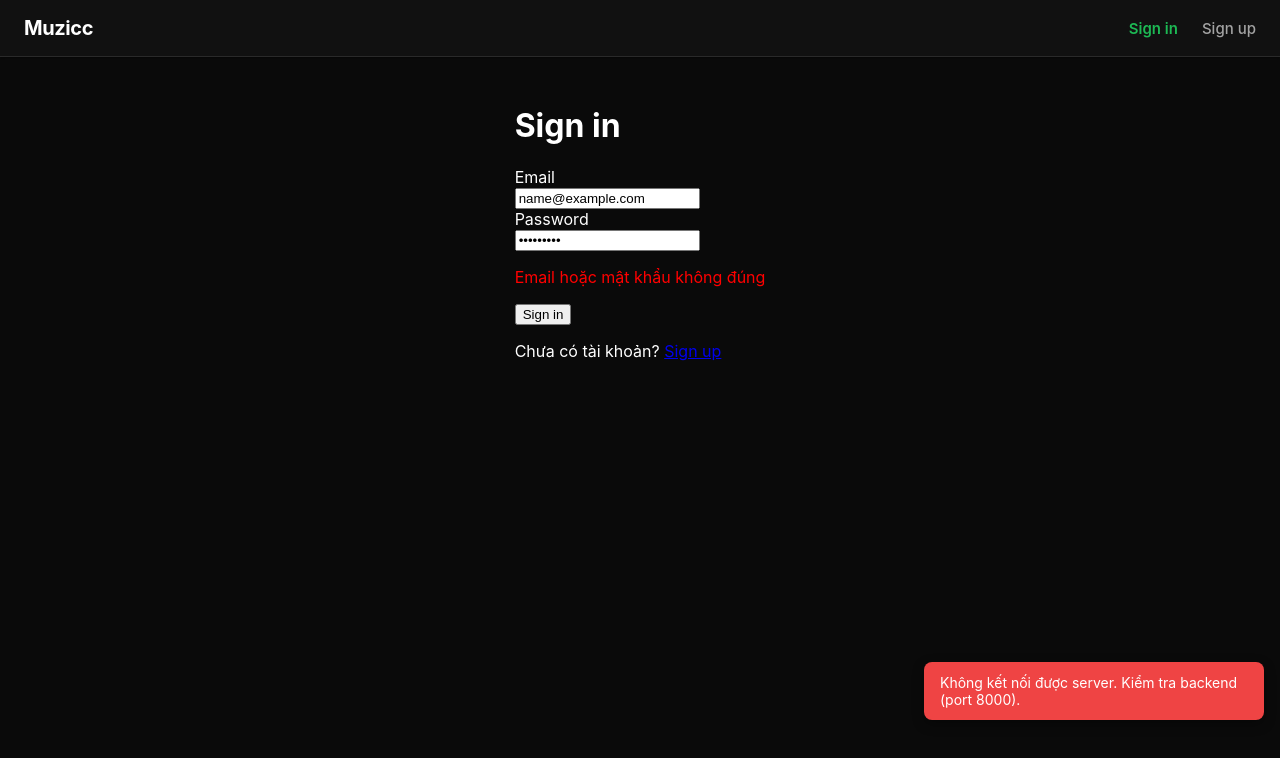
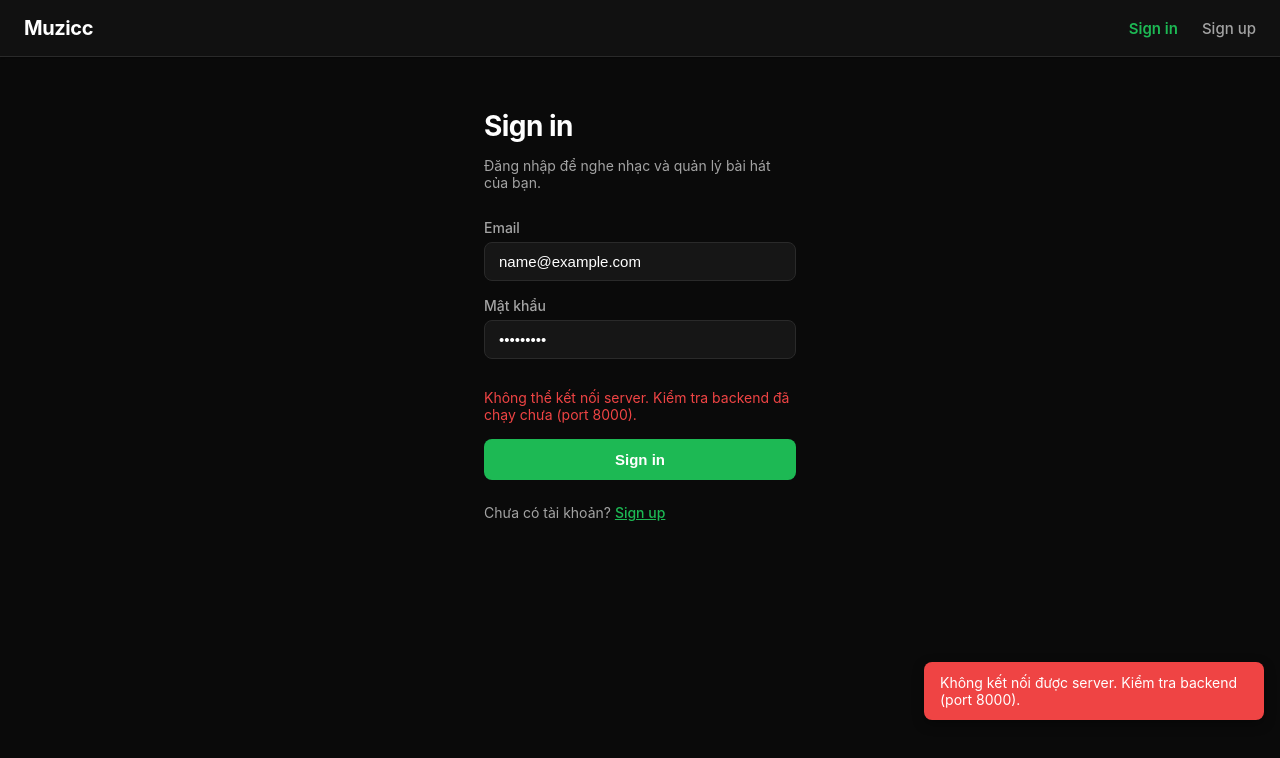
Before and after one commit to taipham2710/Muzicc, a React app in the folder frontend/: page /login in a window 1280 px wide. Both pictures are taken after typing "name@example.com", "Sample123" into the empty fields and a click on the button "Sign in". Shown: the top 758 px of the page. Built offline with nearby package versions, Linux system fonts and the light colour scheme; no server answers; the HTML template or start-up script is replaced by a standard one.

Commit message:
style(Login): form UX and validation

```diff
--- a/frontend/src/pages/Login.tsx
+++ b/frontend/src/pages/Login.tsx
@@ -1,11 +1,29 @@
 import { useState } from "react";
-import { useNavigate } from "react-router-dom";
+import { useNavigate, Link } from "react-router-dom";
 import { api } from "../services/api";
 import { useAuthStore } from "../stores/auth.store";
 
+const formStyle: React.CSSProperties = {
+  maxWidth: 360,
+  margin: "0 auto",
+  padding: 24,
+};
+
+const labelStyle: React.CSSProperties = {
+  display: "block",
+  marginBottom: 6,
+  fontSize: 14,
+  fontWeight: 500,
+  color: "var(--text-secondary)",
+};
+
+const inputStyle: React.CSSProperties = {
+  marginBottom: 16,
+};
+
 export default function Login() {
   const navigate = useNavigate();
-    const login = useAuthStore((state: any) => state.login);
+  const login = useAuthStore((state) => state.login);
 
   const [email, setEmail] = useState("");
   const [password, setPassword] = useState("");
@@ -18,56 +36,77 @@ export default function Login() {
     setLoading(true);
 
     try {
-        const res = await api.post("/auth/login", {
-            email,
-            password,
-        });
-
+      const res = await api.post("/auth/login", { email, password });
       login(res.data.access_token);
       navigate("/home");
-        } catch (err: any) {
-        setError("Email hoặc mật khẩu không đúng");
+    } catch (err: unknown) {
+      const isNetworkError =
+        err != null &&
+        typeof err === "object" &&
+        "message" in err &&
+        (err as { message?: string }).message === "Network Error";
+      const hasNoResponse =
+        err != null &&
+        typeof err === "object" &&
+        "response" in err &&
+        (err as { response?: unknown }).response == null;
+
+      if (isNetworkError || hasNoResponse) {
+        setError("Không thể kết nối server. Kiểm tra backend đã chạy chưa (port 8000).");
+      } else {
+        setError("Email hoặc mật khẩu không đúng. Vui lòng thử lại.");
+      }
     } finally {
       setLoading(false);
     }
   };
 
   return (
-        <div>
-        <h1>Sign in</h1>
+    <div style={formStyle}>
+      <h1 className="page-title" style={{ fontSize: "1.75rem" }}>Sign in</h1>
+      <p style={{ color: "var(--text-secondary)", fontSize: 14, marginBottom: 28 }}>
+        Đăng nhập để nghe nhạc và quản lý bài hát của bạn.
+      </p>
 
       <form onSubmit={handleSubmit}>
-            <div>
-            <label>Email</label>
-            <br />
+        <label style={labelStyle} htmlFor="login-email">Email</label>
         <input
+          id="login-email"
           type="email"
           value={email}
           onChange={(e) => setEmail(e.target.value)}
           required
+          disabled={loading}
+          autoComplete="email"
+          className="input-field"
+          style={inputStyle}
         />
-            </div>
 
-            <div>
-            <label>Password</label>
-            <br />
+        <label style={labelStyle} htmlFor="login-password">Mật khẩu</label>
         <input
+          id="login-password"
           type="password"
           value={password}
           onChange={(e) => setPassword(e.target.value)}
           required
+          disabled={loading}
+          autoComplete="current-password"
+          className="input-field"
+          style={inputStyle}
         />
-            </div>
 
-            {error && <p style={{ color: "red" }}>{error}</p>}
+        {error && (
+          <p style={{ color: "var(--danger)", fontSize: 14, marginBottom: 16 }}>{error}</p>
+        )}
 
-            <button type="submit" disabled={loading}>
-            {loading ? "Signing in..." : "Sign in"}
+        <button type="submit" disabled={loading} className="btn-primary" style={{ width: "100%", padding: 12, fontSize: 15 }}>
+          {loading ? "Đang đăng nhập..." : "Sign in"}
         </button>
       </form>
 
-        <p>
-            Chưa có tài khoản? <a href="/register">Sign up</a>
+      <p style={{ marginTop: 24, fontSize: 14, color: "var(--text-secondary)" }}>
+        Chưa có tài khoản?{" "}
+        <Link to="/register" style={{ color: "var(--primary)", fontWeight: 500 }}>Sign up</Link>
       </p>
     </div>
   );
```
Lines whose indentation alone changed are shown as unchanged.
